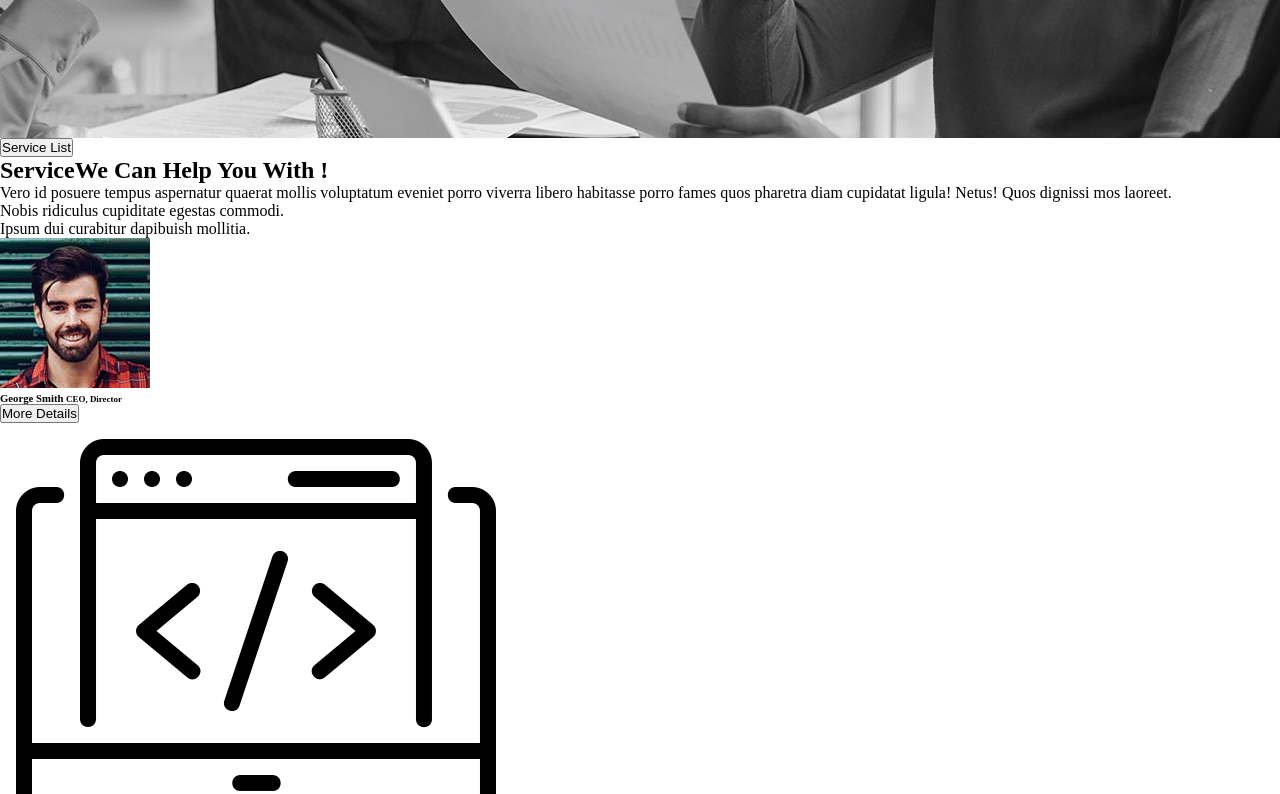
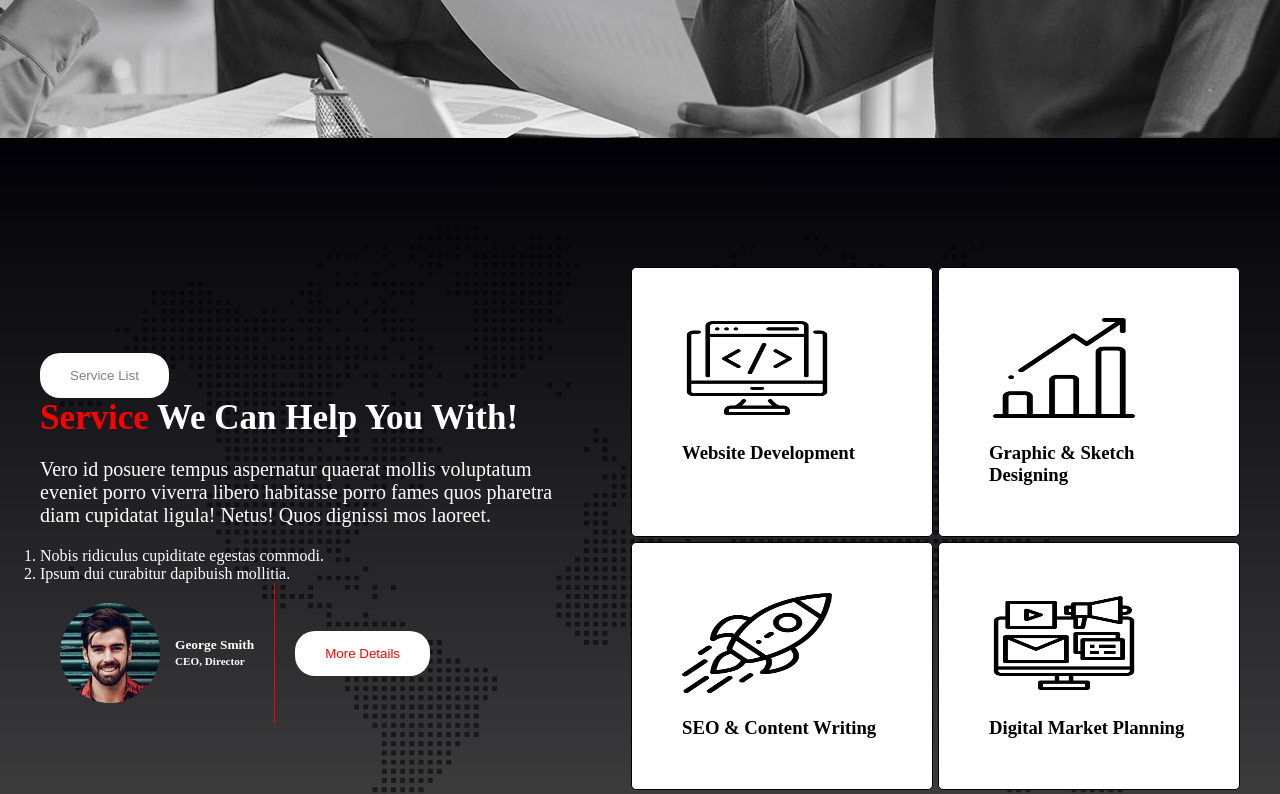
Before and after one commit to TanjinaSultana/Digital-agency, a plain HTML site: page index.html in a window 1280 px wide. Shown: the part 720-1514 px from the top of the page. Drawn offline with Linux system fonts and the light colour scheme.

Commit message:
section two added

```diff
--- a/index.html
+++ b/index.html
@@ -40,24 +40,26 @@
     <section>
         <div class="section-two">
             <div class="services">
-                <button>Service List</button>
-                <h2><span>Service</span>We Can Help You With !</h2>
+                <button class="service-btn">Service List</button>
+                <h1 class="service-title"><span class="primary">Service </span>We Can Help You With!</h1>
                 <p class="service-desc">
                     Vero id posuere tempus aspernatur quaerat mollis voluptatum eveniet porro viverra libero habitasse porro fames quos pharetra diam cupidatat ligula! Netus! Quos dignissi mos laoreet.
+
                 </p>
                 <ol>
                     <li>Nobis ridiculus cupiditate egestas commodi.</li>
                     <li>Ipsum dui curabitur dapibuish mollitia.</li>
                 </ol>
+
                 <div class="service-footer">
                     <div class="footer-left">
                       <img src="asset/image/author.jpg">
                       <h6>George Smith
-                       <small>CEO, Director</small></h6>
+                      <br> <small>CEO, Director</small></h6>
 
                     </div>
                     <div class="footer-right">
-                     <button>More Details</button>
+                     <button class="service-btn col-primary">More Details</button>
                     </div>
                 </div>
             </div>
@@ -72,7 +74,7 @@
                         <h3 class="img-title">Graphic & Sketch Designing</h3>
                     </div>
                 </div>
-                <div class="skill-details">
+                <div class="skill-details1">
                     <div class="card">
                         <img src="asset/icons/startup.png" alt="" class="card-img">
                         <h3 class="img-title">SEO & Content Writing</h3>
--- a/style.css
+++ b/style.css
@@ -65,3 +65,96 @@
     border-radius: 5px;
  }
  /* section second */
+ .section-two{
+    background-image: url("asset/image/footer-bg.png"),linear-gradient(rgba(0,0,06),rgba(0, 0, 0, 0.719));
+    background-repeat: no-repeat;
+    background-blend-mode: overlay;
+    background-position: center;
+    height: 100vh;
+    width: 100%;
+    display: flex;
+    justify-content: center;
+    align-items: center;
+
+}
+.card{
+   border: 1px solid black;
+   background-color: white;
+   padding: 50px;
+   border-radius: 5px;
+   width: 200px;
+}
+.skill-details{
+   display: flex;
+   gap: 5px;
+   margin-bottom: 5px;
+}
+.skill-details1{
+   display: flex;
+   gap: 5px;
+}
+.card-img{
+   width: 150px;
+   height: 100px;
+
+}
+.img-title{
+   margin-top: 20px;
+}
+
+.skill{
+
+   gap: 5px;
+   padding: 20px;
+   margin-bottom: 20px;
+   margin-right:20px ;
+}
+
+.service-btn{
+   background-color: white;
+    padding: 15px 30px;
+    border: 0;
+    border-radius: 20px;
+    color: gray;
+
+}
+.service-title{
+   color: white;
+   font-size: 35px;
+}
+.service-desc{
+   color: white;
+ margin:20px 0px 20px 0px;
+   font-size: 20px;
+
+}
+.services{
+   padding: 40px;
+}
+.services , ol,li{
+   color: white;
+}
+.service-footer{
+   display: flex;
+}
+.service-footer img{
+   height: 100px;
+   width: 100px;
+   border-radius: 50%;
+}
+.col-primary{
+   color: red;
+}
+.footer-left{
+   display: flex;
+   align-items: center;
+   font-size: 20px;
+   border-right: 1px solid red;
+   gap: 15px;
+   padding: 20px;
+   margin-right: 20px;
+}
+.footer-right{
+   display: flex;
+   align-items: center;
+}
```
